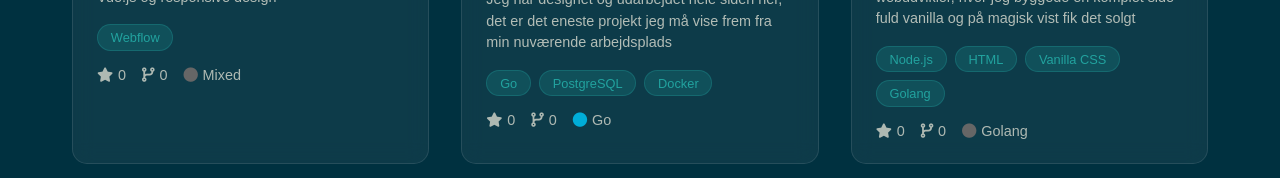
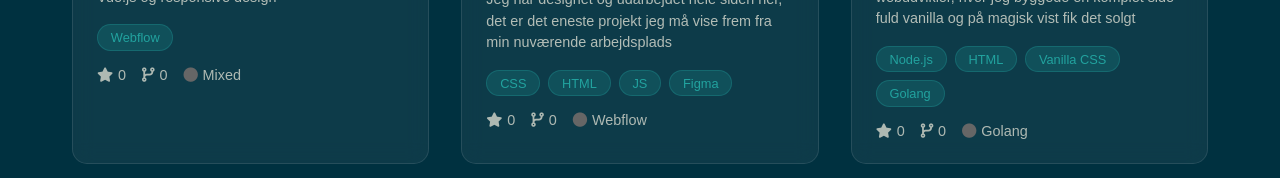
Before and after one commit to Danielsteenberg-bot/portfoli, a Vue app: page / in a window 1280 px wide. Shown: the part 2718-2896 px from the top of the page. Built offline with nearby package versions, Linux system fonts and the light colour scheme.

Commit message:
Update ProjectsSection.vue

```diff
--- a/src/components/ProjectsSection.vue
+++ b/src/components/ProjectsSection.vue
@@ -78,9 +78,9 @@ export default {
           name: 'Fuld marketings side nuværende arbejdsplads',
           description: 'Jeg har designet og udarbejdet hele siden her, det er det eneste projekt jeg må vise frem fra min nuværende arbejdsplads',
           homepage: 'https://www.reportability.dk/',
-          image: new URL('../assets/images/reportability.PNG', import.meta.url).href,
-          language: 'Go',
-          technologies: ['Go', 'PostgreSQL', 'Docker']
+          image: new URL('../assets/images/reportability.png', import.meta.url).href,
+          language: 'Webflow',
+          technologies: ['CSS', 'HTML', 'JS', 'Figma']
         },
         {
           id: 3,
```
